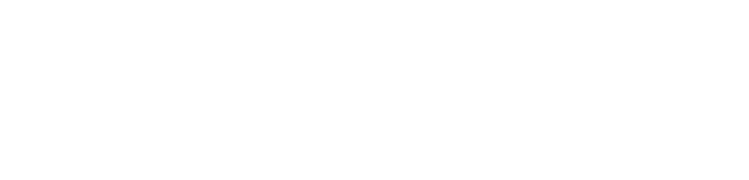
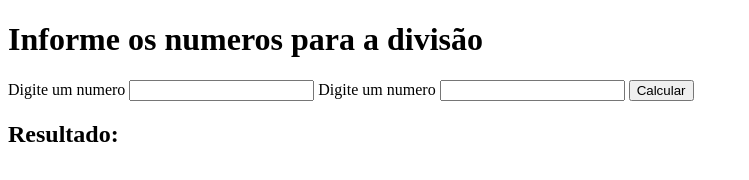
Before and after one commit to RaimundoNCN/Estudos-JavaScript, a plain HTML site: page atrasado/index.html in a window 1280 px wide. Shown: the whole page, without its empty margins (0-749 px from the left). Drawn offline with Linux system fonts and the light colour scheme.

Commit message:
formato base

```diff
--- a/atrasado/index.html
+++ b/atrasado/index.html
@@ -7,5 +7,18 @@
 </head>
 <body>
     <script src = "dividendos.js"></script>
+    <h1>Informe os numeros para a divisão</h1>
+    <form id="forms">
+        <label for="num1">Digite um numero</label>
+        <input type="number", id="num1">
+
+        <label for="num2">Digite um numero</label>
+        <input type="number", id="num2">
+
+        <button type="click">Calcular</button>
+    </form>
+
+    <h2>Resultado:</h2>
+
 </body>
 </html>
```
